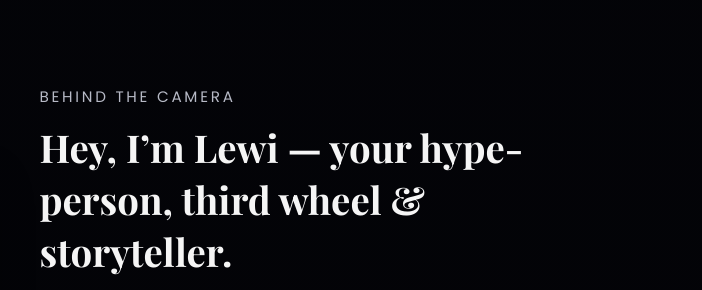
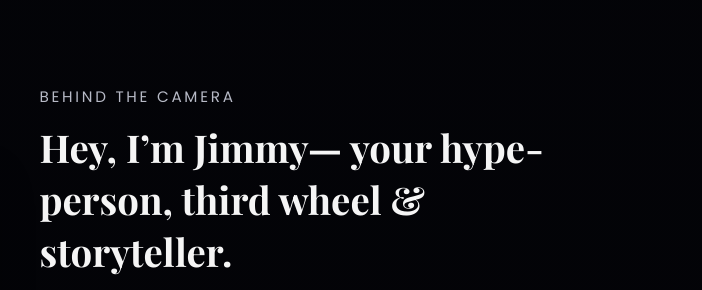
Before and after one commit to jimmymbui337-ctrl/TEZ, a plain HTML site: page index.html in a window 1280 px wide. Shown: the part 8820-9110 px from the top of the page, 578-1280 px from the left. Drawn offline with nearby package versions, Linux system fonts and the light colour scheme.

Commit message:
Update index.html

```diff
--- a/index.html
+++ b/index.html
@@ -980,7 +980,7 @@
         </div>
         <div class="section-content ">
             <p class="eyebrow ">Behind the camera</p>
-            <h2>Hey, I’m Lewi — your hype-person, third wheel & storyteller.</h2>
+            <h2>Hey, I’m Jimmy— your hype-person, third wheel & storyteller.</h2>
             <p>
                 I’m a photographer obsessed with golden light, genuine laughter and that split-second when you forget the camera is there. My work lives where documentary meets art: real moments, thoughtfully framed.
             </p>
```
